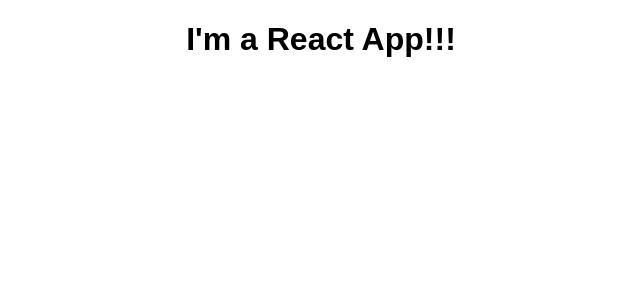
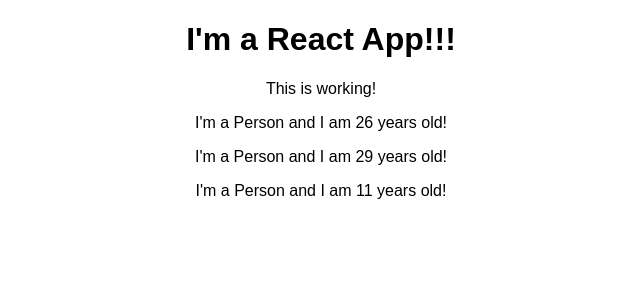
Before and after one commit to Board-Ape/under-the-hood-react, a React (Create React App) app: page / in a window 1280 px wide. Shown: the top 300 px of the page, without its empty margins (319-959 px from the left). Built offline with nearby package versions, Linux system fonts and the light colour scheme.

Commit message:
Creating dynamic content

```diff
--- a/src/App.js
+++ b/src/App.js
@@ -1,17 +1,23 @@
 import React, { Component } from 'react';
 import './App.css';
+import Person from './Person/Person';
 
 class App extends Component {
   render() {
-    // return (
-    //   <div className="App">
-    //     <h1>I'm a React App!!!</h1>
-    //   </div>
-    // );
+    // single root element
+    return (
+      <div className="App">
+        <h1>I'm a React App!!!</h1>
+        <p>This is working!</p>
+        <Person />
+        <Person />
+        <Person />
+      </div>
+    );
     // return React.createElement('div', null, 'h1', 'I\'m a React App!!!');
     // Will need to call React.createElement to call again.
 
-    return React.createElement('div', null, React.createElement('h1', {className: 'App'}, 'I\'m a React App!!!'));
+    // return React.createElement('div', null, React.createElement('h1', {className: 'App'}, 'I\'m a React App!!!'));
     // Far too cumbersome, This is what it compiles to
     // Looks like HTML but is JavaScript in the end.
   }
--- /dev/null
+++ b/src/Person/Person.js
@@ -0,0 +1,20 @@
+// A component is just a function that returns some JSX
+
+// function person() {
+// }
+
+// var person = function() {
+// }
+
+// Above are perfecty fine to use but best practice currently
+
+import React from 'react';
+
+const person = () => {
+    return <p>I'm a Person and I am {Math.floor(Math.random() * 30)} years old!</p>
+}
+
+export default person;
+
+// Static texts is fine but creating a dynamic component is the goal
+// Make sure you output dynamic content with {}
```
